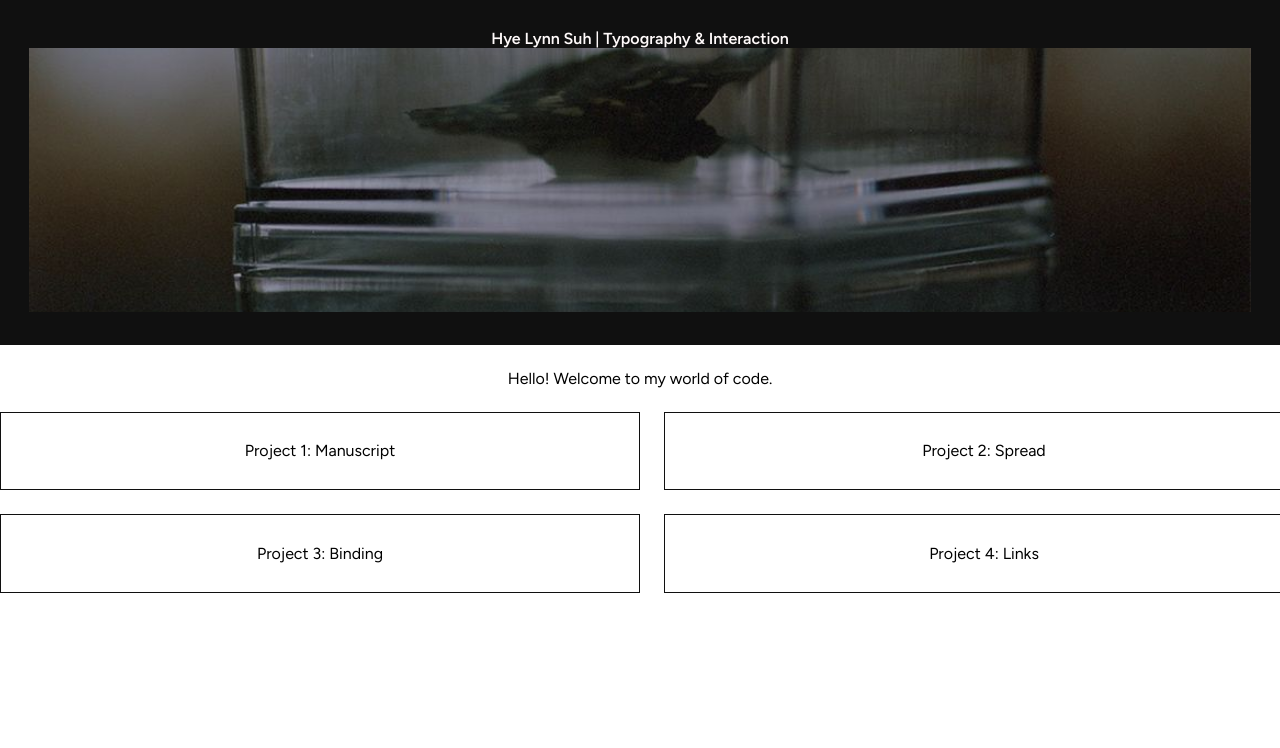
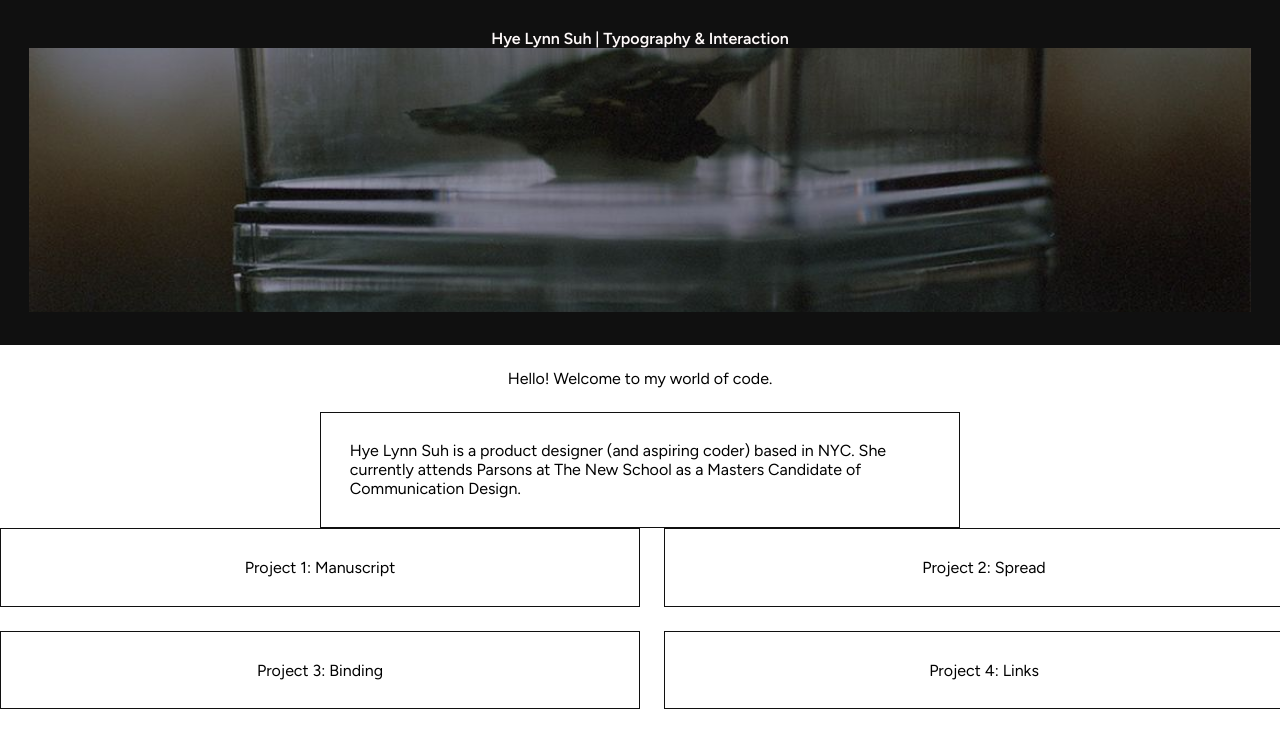
Before and after one commit to hyelynnsuh/hyelynnsuh.github.io, a plain HTML site: page index.html in a window 1280 px wide. Shown: the top 748 px of the page. Drawn offline with Linux system fonts and the light colour scheme; a web font is replaced by a local one.

Commit message:
added bio

```diff
--- a/index.html
+++ b/index.html
@@ -22,6 +22,11 @@
 					Hello! Welcome to my world of code.
 				</p>
 			</intro>
+			<section class="bio">
+				<p class="me">
+					Hye Lynn Suh is a product designer (and aspiring coder) based in NYC. She currently attends Parsons at The New School as a Masters Candidate of Communication Design.
+				</p>
+			</section>
 			<div class="project-container">
 				<!-- Project 1 -->
 				<section id="proj-one">
```
Also changed, not shown: 2 other files.
